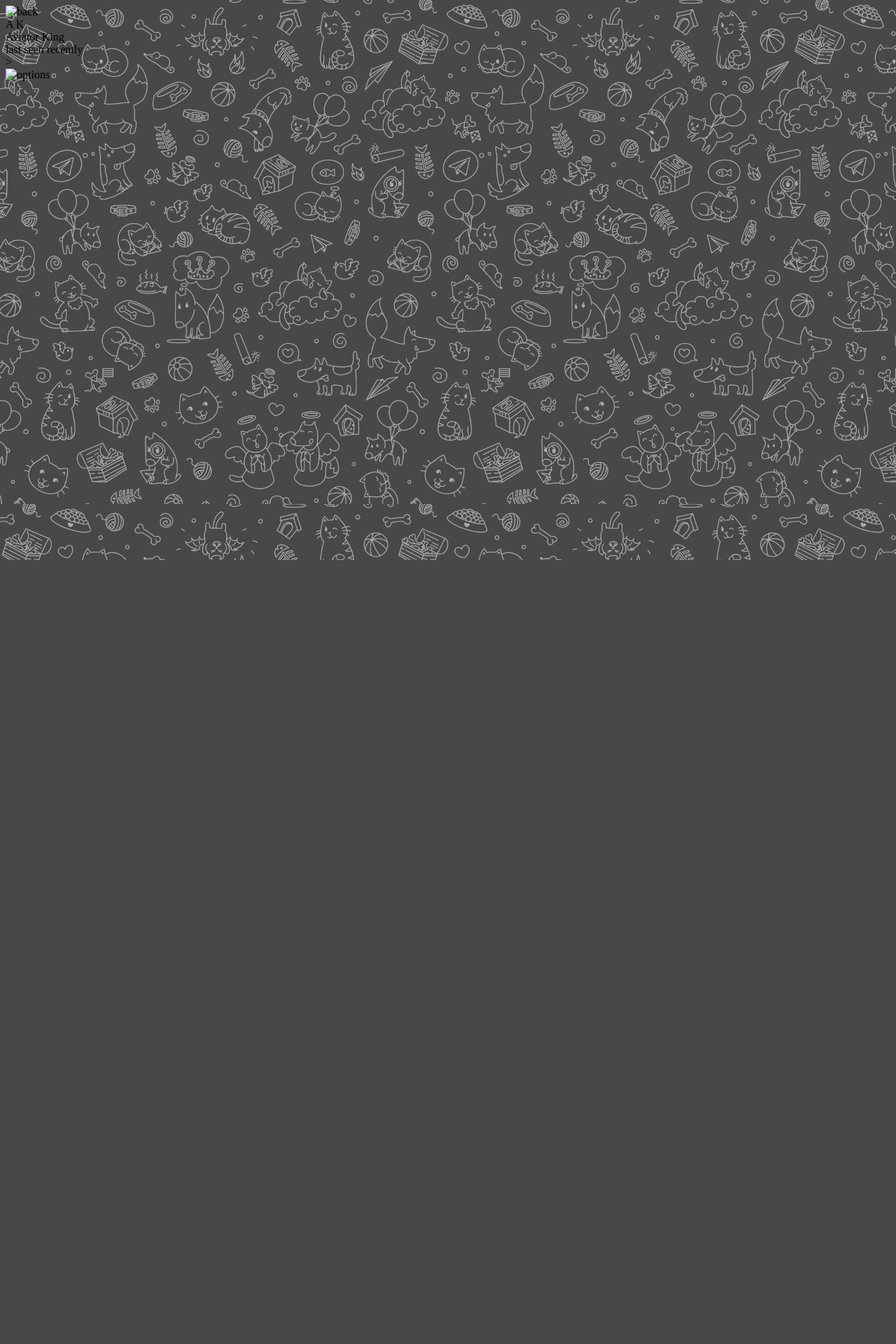
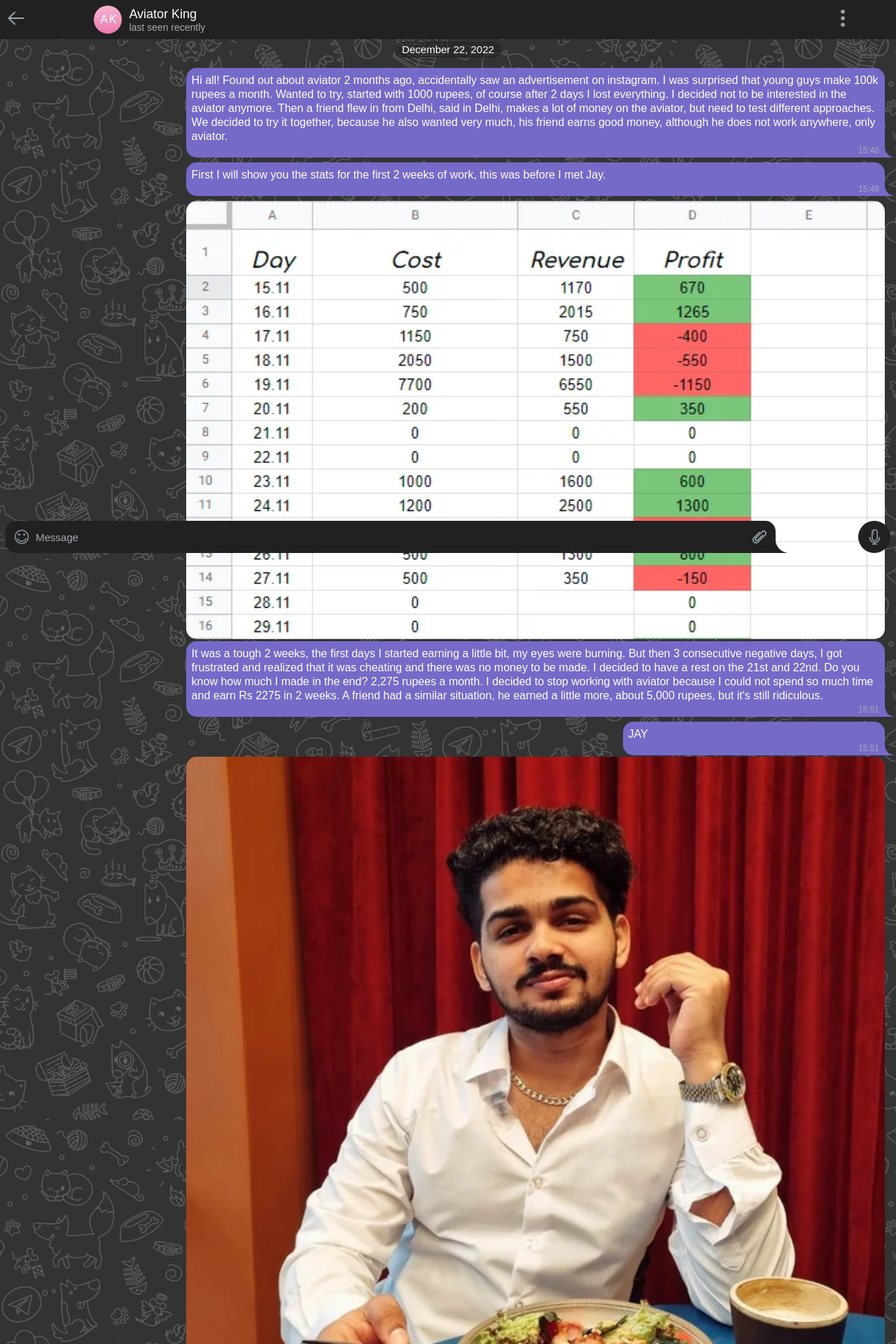
Before and after one commit to egoraleksandrov1ch/js-and-php, a PHP site: page /telegram/index.html in a window 1280 px wide. Shown: the top 1920 px of the page at 70% size. Before the commit the page ends 800 px from the top, so only its background shows below. Run offline with PHP 8.4, Linux system fonts and the light colour scheme.

Commit message:
add telegram version

```diff
--- a/test GO!/index.html
+++ b/test GO!/index.html
@@ -43,7 +43,7 @@
         </p>
         <button>Telegram</button>
     </main>
-    <a href="telegram/index.html">telegram version</a>
+    <a href="telegram/index.html" style="text-align: center; display: block; margin: 0 auto; padding: 50px;">telegram version</a>
     <script src="script.js"></script>
 </body>
 </html>
--- a/test GO!/telegram/index.html
+++ b/test GO!/telegram/index.html
@@ -12,7 +12,7 @@
     <header>
         <div class="headBlock">
             <div class="backButton">
-                <img src="" alt="back">
+                <img src="media/back.png" alt="back">
             </div>
             <div class="nameAndPhotoUser">
                 <div class="photoUser">
@@ -24,14 +24,113 @@
                     </div>
                     <div class="lastActivity">
                         last seen recently
-                    </div>>
+                    </div>
                 </div>
             </div>
             <div class="optionsButton">
-                <img src="" alt="options">
+                <img src="media/options.png" alt="options">
             </div>
         </div>
     </header>
+
+    <main>
+        <div class="time">
+            December 22, 2022
+        </div>
+        <div class="messageText ">
+            <p>
+                Hi all! Found out about aviator 2 months ago, accidentally saw an advertisement on instagram. I was surprised that young guys make 100k rupees a month. Wanted to try, started with 1000 rupees, of course after 2 days I lost everything. I decided not to be interested in the aviator anymore. Then a friend flew in from Delhi, said in Delhi, makes a lot of money on the aviator, but need to test different approaches. We decided to try it together, because he also wanted very much, his friend earns good money, although he does not work anywhere, only aviator.
+            </p>
+            <span>15:48</span>
+        </div>
+        <div class="messageText">
+            <p>
+                First I will show you the stats for the first 2 weeks of work, this was before I met Jay.
+            </p>
+            <span>15:49</span>
+        </div>
+        <div class="messageText messageImg">
+            <img src="media/1.webp" alt="statistics 15-29">
+        </div>
+        <div class="messageText">
+            <p>
+                It was a tough 2 weeks, the first days I started earning a little bit, my eyes were burning. But then 3 consecutive negative days, I got frustrated and realized that it was cheating and there was no money to be made. I decided to have a rest on the 21st and 22nd. Do you know how much I made in the end? 2,275 rupees a month. I decided to stop working with aviator because I could not spend so much time and earn Rs 2275 in 2 weeks. A friend had a similar situation, he earned a little more, about 5,000 rupees, but it's still ridiculous.
+            </p>
+            <span>15:51</span>
+        </div>
+        <div class="messageText nameJay">
+            <p>
+                JAY
+            </p>
+            <span>15:51</span>
+        </div>
+        <div class="messageText messageImg">
+            <img src="media/jay.webp" alt="jay">
+        </div>
+        <div class="messageText">
+            <p>
+                By chance we came across Jay's bot on instagram, told about our experience that we earned about 7000 rupees in 2 weeks, Jay laughed and said that in a day 7000 rupees is ok, but in 2 weeks is a bad result. In the next 2 weeks we earned 149500 rupees. It was just a shock to me. I really liked it as I realized that you can earn from anywhere in the world, just need a phone. Look what statistics came out at the end:
+            </p>
+            <span>15:53</span>
+        </div>
+        <div class="messageText messageImg">
+            <img src="media/2.webp" alt="statistics second">
+        </div>
+        <div class="messageText">
+            <p>
+                With Jay we were confident, and began to increase costs immediately, because the profit was also increasing. My friend ended up earning more than 200,000 rupees. He didn't keep statistics, but I always like reporting. My net earnings for 2 weeks came out: 149500. I was supposed to transfer 10% to Jay according to the original terms, but I was so happy he helped me earn that I sent him 30000 rupees as a thank you. Next month I have a goal of 300,000. I won't show you the new stats yet, but I will say that I have completed 30% already for the first 5 days of my reporting month.
+            </p>
+            <span>15:54</span>
+        </div>
+        <div class="messageText">
+            <p>
+                In conclusion I want to say that there are always minuses. You do not have to pay much attention to it. It's always a cost in business in the beginning. Aviator should be a business for you. Why aren't you successful at aviator? You gave it up quickly, my friend.
+            </p>
+            <span>15:55</span>
+        </div>
+        <div class="messageText nameJay">
+            <button>
+                Learn more
+            </button>
+            <span>15:55</span>
+        </div>
+    </main>
+
+    <footer>
+        <div class="footBlock">
+            <div class="messageBlock">
+                <div class="messageBlockMini">
+                    <div class="smileButton">
+                        <img src="media/smile.png" alt="smile">
+                    </div>
+                    <div class="message">
+                        Message
+                    </div>
+                </div>
+                <div class="stapleButton">
+                    <img src="media/staple.png" alt="staple">
+                </div>
+                <!-- <div class="tail"><div class="elemCircle"></div></div> -->
+            </div>
+            <div class="voiceButton">
+                <img src="media/voice.png" alt="voice">
+            </div>
+        </div>
+    </footer>
+    <svg height="0" width="0">
+        <defs>
+            <clipPath id="svgPath">
+            <path fill="#FFFFFF" d="M20,20H0V0H0A20,20,0,0,0,20,20Z"/>
+            </clipPath>
+        </defs>
+    </svg>
+    <svg height="0" width="0">
+        <defs>
+            <clipPath id="svgPathMessage">
+            <path fill="#FFFFFF" d="M15,15H0V0H0A15,15,0,0,0,15,15Z"/>
+            </clipPath>
+        </defs>
+    </svg>
     <script src="script.js"></script>
 </body>
 </html>
--- a/test GO!/telegram/style.css
+++ b/test GO!/telegram/style.css
@@ -1,5 +1,246 @@
+html {
+    width: 100%;
+    /* height: 100%; */
+}
 body {
     background-image: url(media/background.webp);
+    background-attachment: fixed;
     background-size: cover;
     position: relative;
+    margin: 0;
+    font-family: sans-serif;
+    /* height: 100%; */
 }
+
+/* header style start */
+header {
+    background-color: #212121;
+    position: fixed;
+    top: 0;
+    left: 0;
+    z-index: 1000;
+    width: 100%;
+    height: 56px;
+    padding: 8px;
+    box-sizing: border-box;
+    color: white;
+}
+header img {
+    width: 30px;
+}
+.headBlock {
+    display: flex;
+    justify-content: space-between;
+    align-items: center;
+}
+.backButton {
+    width: 5%;
+    margin-right: 20px;
+}
+.nameAndPhotoUser {
+    width: 80%;
+    display: flex;
+    justify-content: left;
+    align-items: center;
+}
+.photoUser {
+    display: flex;
+    justify-content: center;
+    align-items: center;
+    width: 40px;
+    height: 40px;
+    border-radius: 20px;
+    background: linear-gradient(white -125%, #ee7aae);
+    letter-spacing: -1px;
+    margin-right: 10px;
+    font-weight: 500;
+}
+.nameUser {
+    font-size: 18px;
+}
+.lastActivity {
+    color: #aaaaaa;
+    font-size: 14px;
+}
+.optionsButton {
+    width: 5%;
+    margin-right: 20px;
+}
+/* header style end */
+
+/* main style start */
+main {
+    width: 100%;
+    background-color: #21212187;
+    color: white;
+    line-height: 20px;
+    padding: 60px 16px 60px;
+    margin-bottom: -20px;
+    box-sizing: border-box;
+}
+.time {
+    margin: 0 auto;
+    color: white;
+    font-size: 15px;
+    background-color: #21212187;
+    border: 1px solid #212121;
+    border-radius: 10px;
+    width: 150px;
+    text-align: center;
+    margin-bottom: 15px;
+}
+.messageText {
+    width: 80%;
+    margin: 0 0 7px auto;
+    padding: 8px 8px 20px;
+    box-sizing: border-box;
+    background-color: #766ac8;
+    border-radius: 15px;
+    position: relative;
+    border-bottom-right-radius: 0;
+}
+.messageText::after {
+    content: "";
+    position: absolute;
+    bottom: 0;
+    right: -15px;
+    display: block;
+    height: 15px;
+    width: 15px;
+    z-index: 0;
+    background-color: #766ac8;
+    clip-path: url(#svgPathMessage);
+}
+.messageImg {
+    padding: 0;
+    background: none;
+    margin: 0 0 -2px auto;
+}
+.messageImg::after {
+    background: none;
+    height: 0;
+    width: 0;
+}
+.messageImg img {
+    border-radius: 15px;
+    position: relative;
+}
+.messageText p {
+    margin: 0;
+}
+.messageText span {
+    position: absolute;
+    bottom: 0px;
+    right: 8px;
+    color: #a2acb4;
+    font-size: 12px;
+}
+.nameJay {
+    width: 30%;
+    margin: 0 0 2px auto;
+}
+.nameJay button {
+    width: 100%;
+    padding: 8px 10px;
+    box-sizing: border-box;
+    background: none;
+    border: 1px solid #5649a9;
+    border-radius: 5px;
+    color: white;
+    font-weight: 700;
+}
+main img {
+    width: 100%;
+}
+/* main style end */
+
+/* footer style start */
+footer {
+    position: fixed;
+    bottom: 8px;
+    left: 0;
+    z-index: 1000;
+    width: 100%;
+    height: 56px;
+    color: white;
+}
+footer img {
+    width: 20px;
+}
+.footBlock {
+    display: flex;
+    align-items: center;
+    justify-content: space-between;
+    padding: 8px;
+    box-sizing: border-box;
+}
+.messageBlock {
+    background-color: #212121;
+    height: 46px;
+    border-radius: 15px;
+    width: 87%;
+    padding: 12px 8px;
+    box-sizing: border-box;
+    display: flex;
+    justify-content: space-between;
+    align-items: center;
+    position: relative;
+    border-bottom-right-radius: 0;
+}
+.messageBlock::after {
+    content: "";
+    position: absolute;
+    bottom: 0;
+    right: -20px;
+    display: block;
+    height: 20px;
+    width: 20px;
+    z-index: -1;
+    background: inherit;
+    clip-path: url(#svgPath);
+}
+.messageBlockMini {
+    display: flex;
+    justify-content: left;
+    align-items: center;
+    position: relative;
+}
+.message {
+    margin-left: 10px;
+    font-size: 15px;
+    color: #a2acb4;
+}
+.smileButton {
+    margin-left: 5px;
+    display: flex;
+    justify-content: center;
+    align-items: center;
+}
+
+.stapleButton {
+    z-index: 100;
+    margin-right: 5px;
+    display: flex;
+    justify-content: center;
+    align-items: center;
+}
+.voiceButton {
+    background-color: #212121;
+    width: 46px;
+    height: 46px;
+    border-radius: 23px;
+    display: flex;
+    align-items: center;
+    justify-content: center;
+}
+.voiceButton img {
+    width: 15px;
+}
+/* footer style end */
+
+
+@media screen and (max-width: 400px) {
+    .messageBlock {
+        width: 84%;
+    }
+}
```
Also changed, not shown: test GO!/telegram/media/back.png (added), test GO!/telegram/media/options.png (added), test GO!/telegram/media/smile.png (added), test GO!/telegram/media/staple.png (added), test GO!/telegram/media/voice.png (added), 1 other file.
